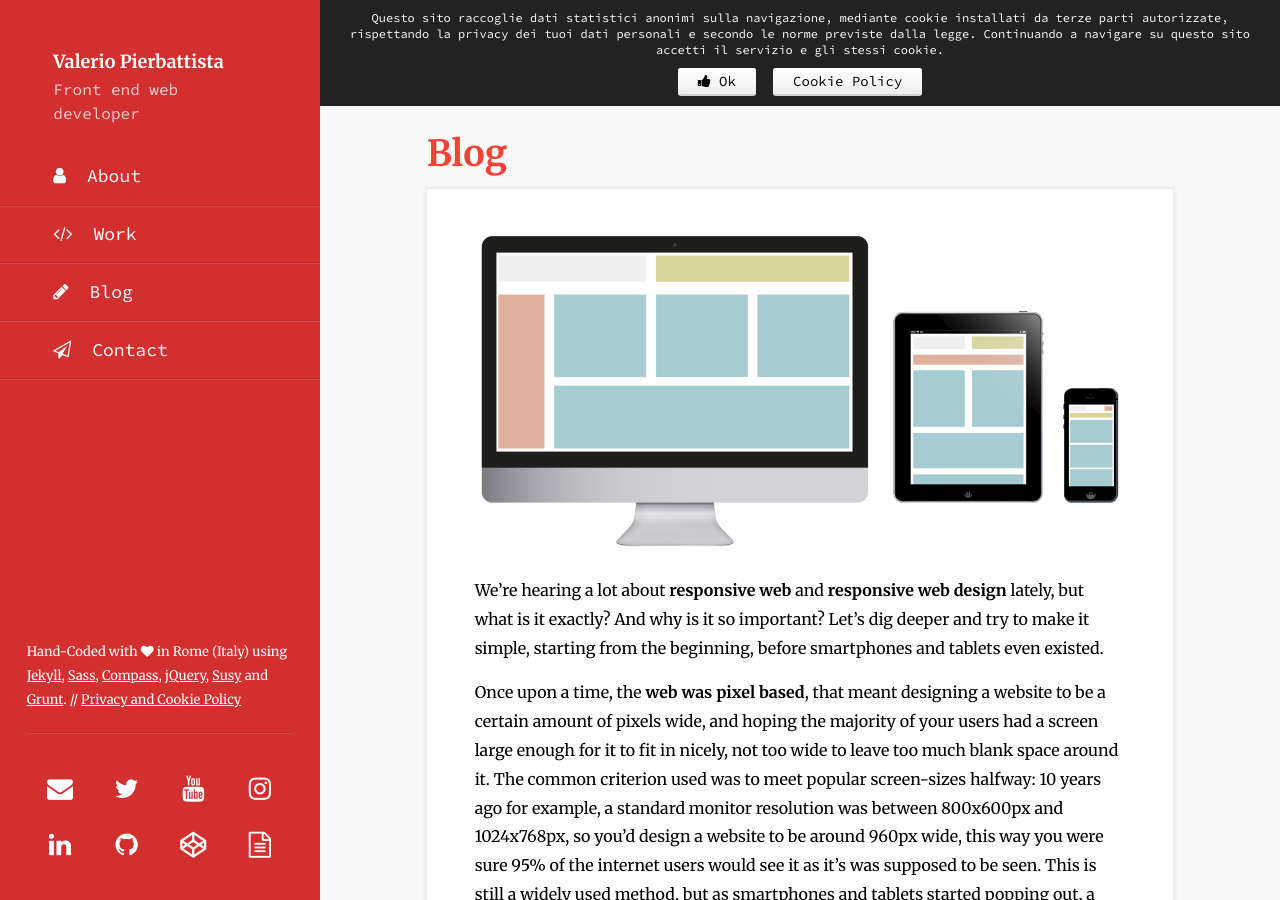
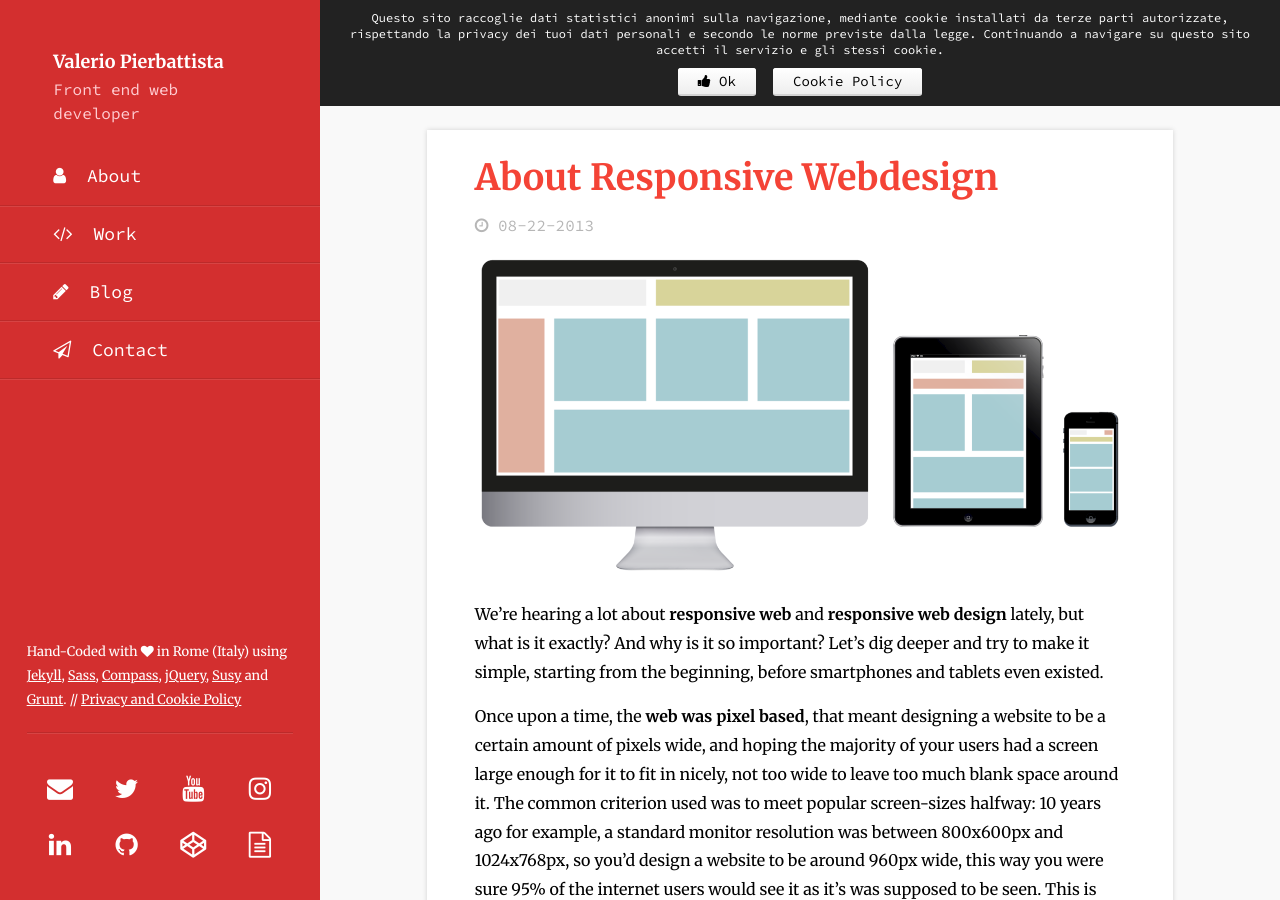
Before and after one commit to vlrprbttst/valeriopierbattista.com-2016, a Jekyll site: the page built from blog/_posts/2013-08-22-about-responsive-webdesign.md, in a window 1280 px wide and 900 px high. Built offline with Jekyll 4.4.1, drawn with Linux system fonts in a browser that asks for light colours; nearby versions of some CDN libraries.

Commit message:
working on blog

```diff
--- a/_config.yml
+++ b/_config.yml
@@ -10,6 +10,9 @@ paginate_path: "blog/:num"
 permalink: blog/:month-:day-:year/:title.html
 excerpt_separator: <!--more-->
 gems: [jekyll-paginate]
+url: "http://valeriopierbattista.com"
+twitter_username: vlrprbttst
+github_username:  vlrprbttst
 
 defaults:
   -
--- a/_layouts/blog-post.html
+++ b/_layouts/blog-post.html
@@ -2,8 +2,9 @@
 
 <div class="page-container">
 	<div class="sub-container blog blog-post">
-		<h1>Blog</h1>
 		<div class="entry">
+			<h1>{{page.title}}</h1>
+			<span class="date"><i class="fa fa-clock-o"></i> {{ page.date | date: "%m-%d-%Y"}}</span>
 		{{ content }}
 		{% include share.html %}
 		<a href="#" onclick="window.history.back()">Back</a>
--- a/blog/_posts/2013-08-22-about-responsive-webdesign.md
+++ b/blog/_posts/2013-08-22-about-responsive-webdesign.md
@@ -1,3 +1,5 @@
+---
+---
 <img alt="responsive webdesign" src="/images/blog/responsive-webdesign.png" />
 
 We're hearing a lot about **responsive web** and **responsive web design** lately, but what is it exactly? And why is it so important?  Let's dig deeper and try to make it simple, starting from the beginning, before smartphones and tablets even existed.
--- a/blog/index.html
+++ b/blog/index.html
@@ -7,7 +7,7 @@ layout: default
 		{% for post in paginator.posts %}
 		<div class="entry">
 
-			<h1>{{ post.title }}</h1>
+			<h1><a href="{{ post.url }}">{{ post.title }}</a></h1>
 
 				<span class="date"><i class="fa fa-clock-o"></i> {{ post.date | date: "%m-%d-%Y"}}</span>
 
```
Also changed, not shown: 16 other files.
